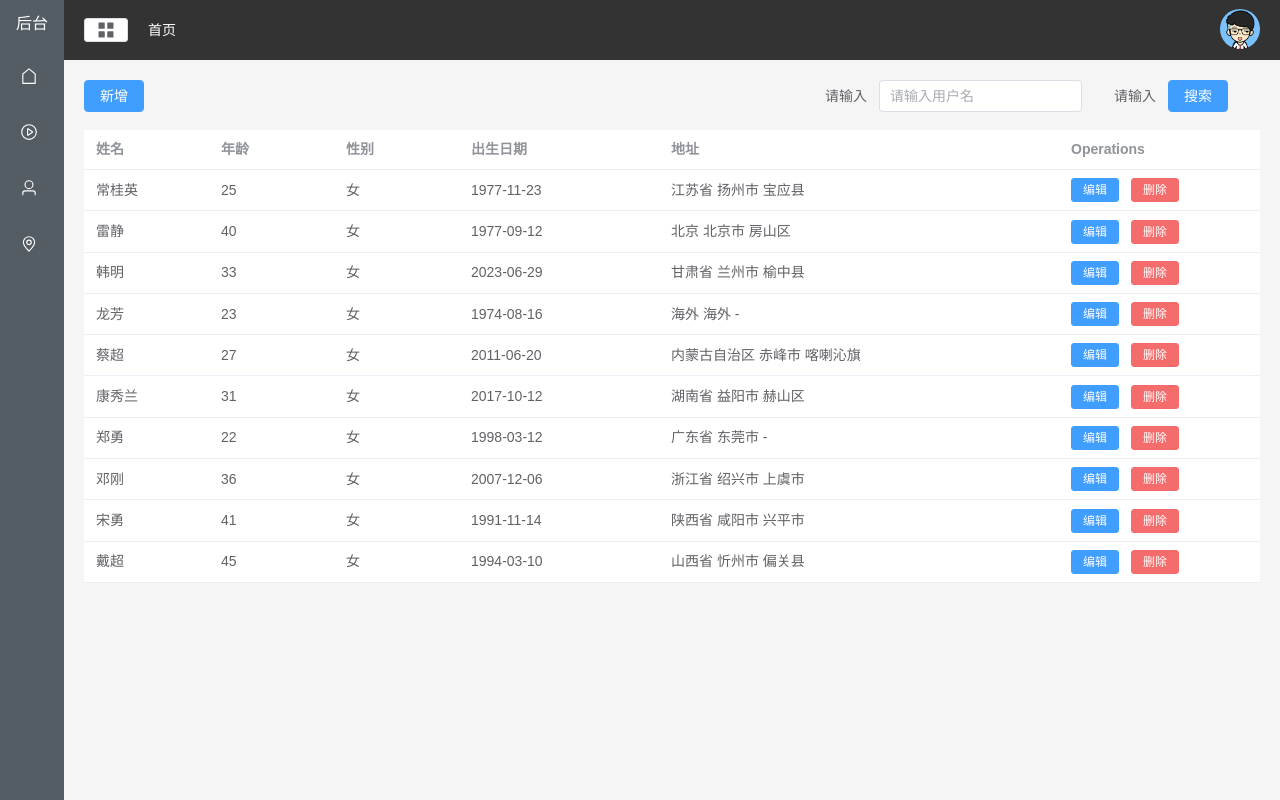
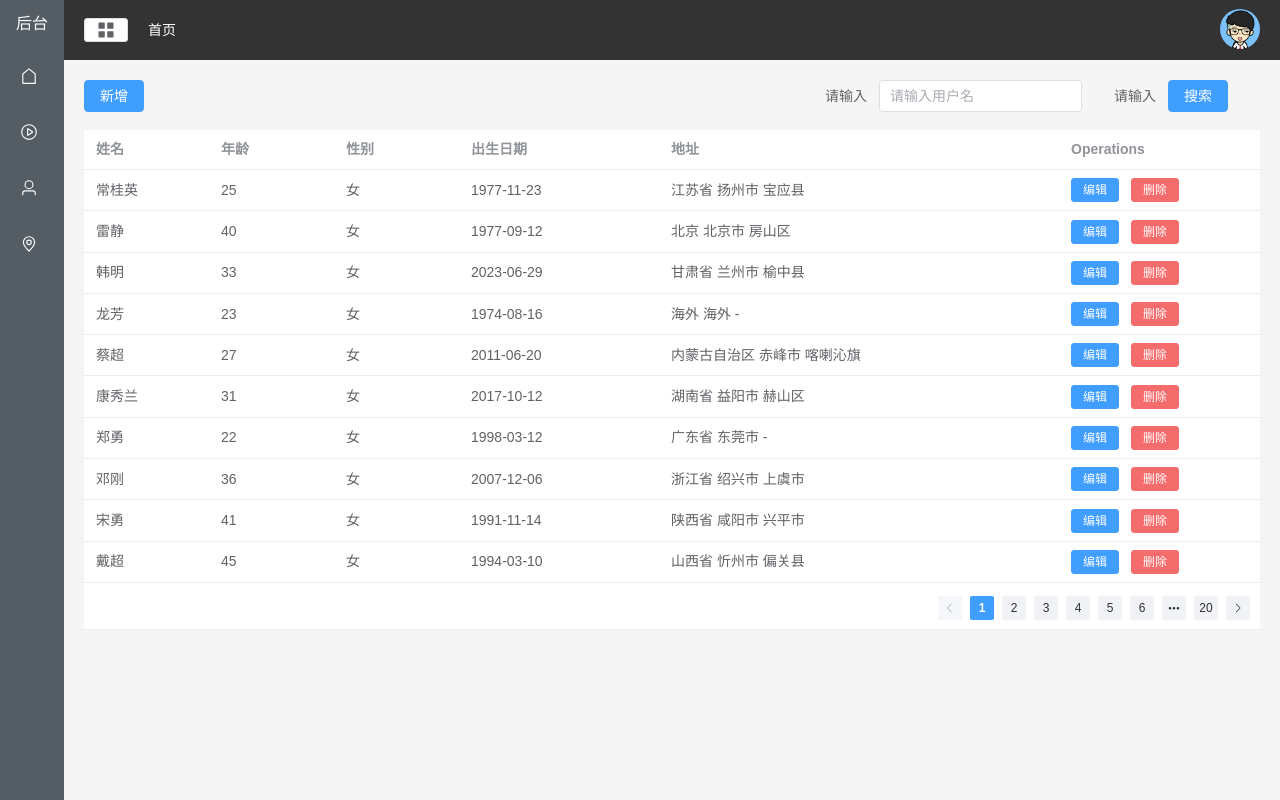
Before and after one commit to LEIGENGEN/user-manager-website-vue, a Vue app: page /#/user in a window 1280 px wide. Built offline with nearby package versions, Linux system fonts and the light colour scheme.

Commit message:
用户搜索和分页实现

```diff
--- a/src/api/api.js
+++ b/src/api/api.js
@@ -22,10 +22,11 @@ export default {
       method: 'get'
     })
   },
-  getUserData() {
+  getUserData(data) {
     return request({
       url: '/home/getUserData',
-      method: 'get'
+      method: 'get',
+      data
     })
   }
 }
--- a/src/views/User.vue
+++ b/src/views/User.vue
@@ -1,22 +1,22 @@
 <script setup>
 import {ref, getCurrentInstance, onMounted, reactive} from 'vue'
-
-const handleClick = () => {
-  console.log('click')
-}
 
 const tableData = ref([])
 const {proxy} = getCurrentInstance()
 const getUserData = async () => {
-  let data = await proxy.$api.getUserData()
+  let data = await proxy.$api.getUserData(config)
   tableData.value = data.list.map(item => {
     return {
       ...item,
       sexLabel: item.label === 1 ? '男' : '女'
     }
   })
+  config.total = data.count
 }
-
+const handleChange = (page) => {
+  config.page = page
+  getUserData()
+}
 const tableLabel = reactive([
   {
     prop: 'name',
@@ -41,7 +41,16 @@ const tableLabel = reactive([
     width: 400
   }
 ])
-
+const formInline = reactive({
+  keyWord: ''
+})
+const config = reactive({
+  name: ''
+})
+const handleClick = () => {
+  config.name = formInline.keyWord
+  getUserData()
+}
 onMounted(() => {
   getUserData()
 })
@@ -50,12 +59,12 @@ onMounted(() => {
 <template>
   <div class="user-header">
     <el-button type="primary">新增</el-button>
-    <el-form :inline="true">
+    <el-form :inline="true" :model="formInline">
       <el-form-item label="请输入">
-        <el-input placeholder="请输入用户名"></el-input>
+        <el-input placeholder="请输入用户名" v-model="formInline.keyWord"></el-input>
       </el-form-item>
       <el-form-item label="请输入">
-        <el-button type="primary">搜索</el-button>
+        <el-button type="primary" @click="handleClick">搜索</el-button>
       </el-form-item>
     </el-form>
   </div>
@@ -71,6 +80,7 @@ onMounted(() => {
         </template>
       </el-table-column>
     </el-table>
+    <el-pagination class="pager" background layout="prev, pager, next" size="small" :total="config.total" @current-change="handleChange"/>
   </div>
 </template>
 
@@ -79,4 +89,20 @@ onMounted(() => {
   display: flex;
   justify-content: space-between;
 }
+
+.table {
+  position: relative;
+  height: 520px;
+
+  .pager {
+    position: absolute;
+    right: 10px;
+    bottom: 30px;
+  }
+
+  .el-table {
+    width: 100%;
+    height: 500px;
+  }
+}
 </style>
```
